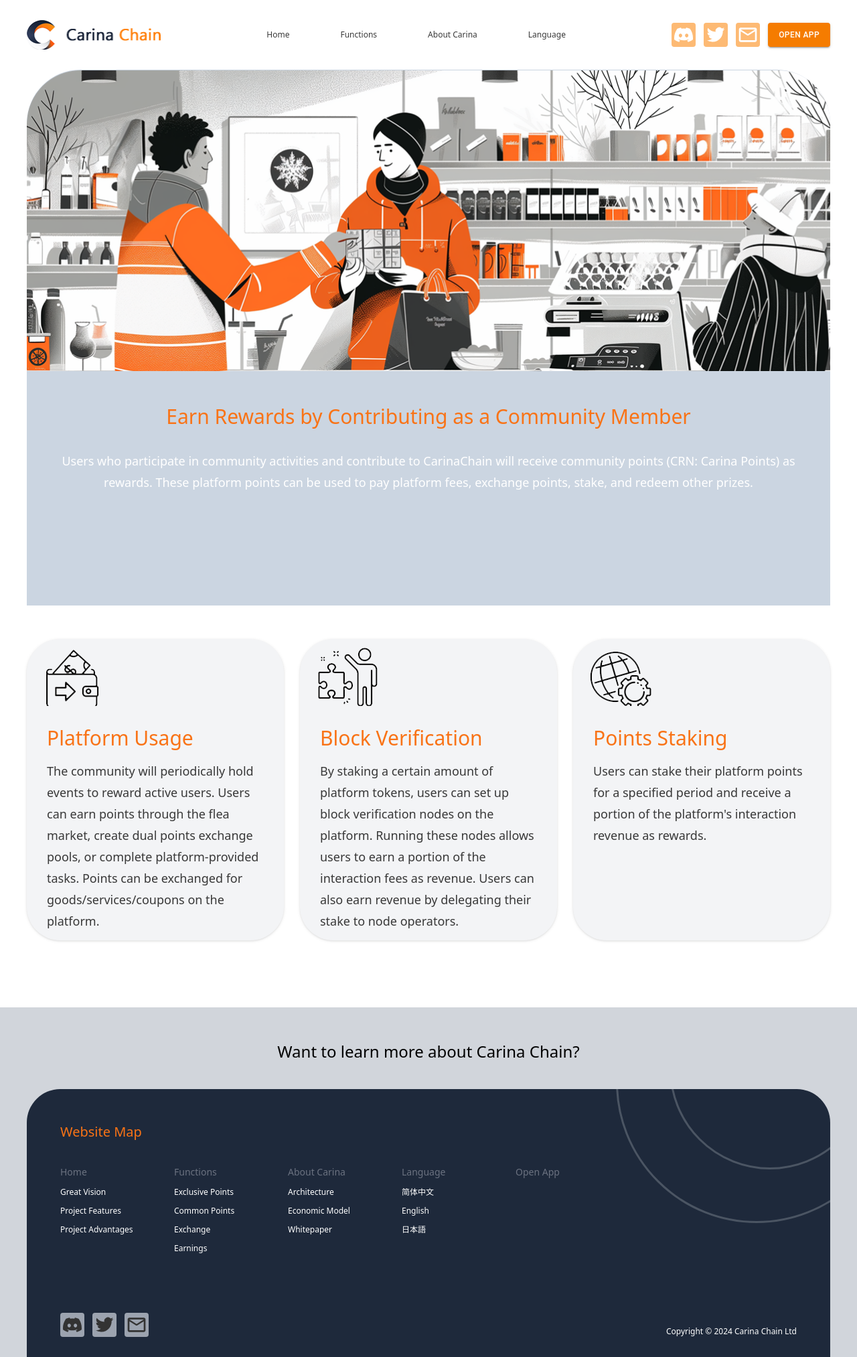
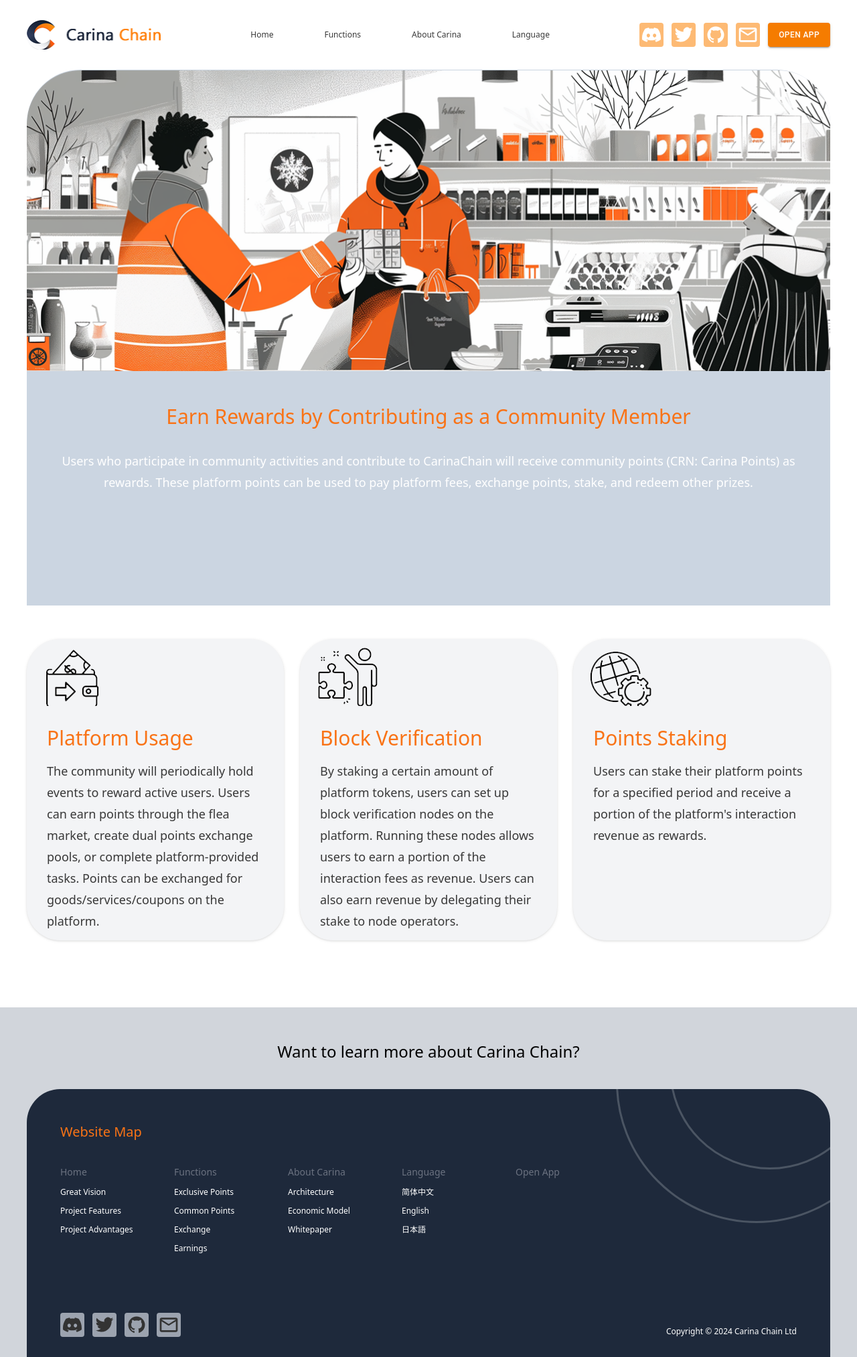
Before and after one commit to carinachain/dotcom-website, a Next.js app: page /en/profit in a window 1280 px wide. Shown: the whole page at 67% size. Built offline with nearby package versions, Linux system fonts and the light colour scheme.

Commit message:
feat: add github to social links bar

```diff
--- a/src/app/[locale]/(app)/compontents/footer.tsx
+++ b/src/app/[locale]/(app)/compontents/footer.tsx
@@ -8,6 +8,7 @@
 const img_twitter = '/svg/x_dark.svg';
 const img_email = '/svg/mail_dark.svg';
 const img_discord = '/svg/discord_dark.svg';
+const img_github = '/svg/github_dark.svg';
 
 // Page Footer
 export default function Footer() {
@@ -151,6 +152,21 @@
           </Link>
         </div>
         <div className="flex size-[36px] items-center justify-center rounded bg-gray-400 hover:bg-orange-500">
+          <Link
+            href="https://github.com/carinachain"
+            target="_blank"
+            rel="noreferrer"
+          >
+            <Image
+              className="cursor-pointer"
+              src={img_github}
+              width={30}
+              height={30}
+              alt="Image"
+            />
+          </Link>
+        </div>
+        <div className="flex size-[36px] items-center justify-center rounded bg-gray-400 hover:bg-orange-500">
           <Link href="mailto:contact@carinachain.com">
             <Image
               className="cursor-pointer"
--- a/src/app/[locale]/(app)/compontents/header.tsx
+++ b/src/app/[locale]/(app)/compontents/header.tsx
@@ -11,6 +11,7 @@
 const img_twitter_rollover = '/svg/x.svg';
 const img_email_rollover = '/svg/mail.svg';
 const img_discord_rollover = '/svg/discord.svg';
+const img_github_rollover = '/svg/github.svg';
 const img_burger = '/svg/burger.svg';
 
 // Page header
@@ -51,6 +52,21 @@
                 <Image
                   className="cursor-pointer"
                   src={img_twitter_rollover}
+                  width={30}
+                  height={30}
+                  alt="Image"
+                />
+              </Link>
+            </div>
+            <div className="flex size-[36px] items-center justify-center rounded bg-orange-300 hover:bg-orange-400">
+              <Link
+                href="https://github.com/carinachain"
+                target="_blank"
+                rel="noreferrer"
+              >
+                <Image
+                  className="cursor-pointer"
+                  src={img_github_rollover}
                   width={30}
                   height={30}
                   alt="Image"
```
Also changed, not shown: public/svg/github.svg (added), public/svg/github_dark.svg (added).
